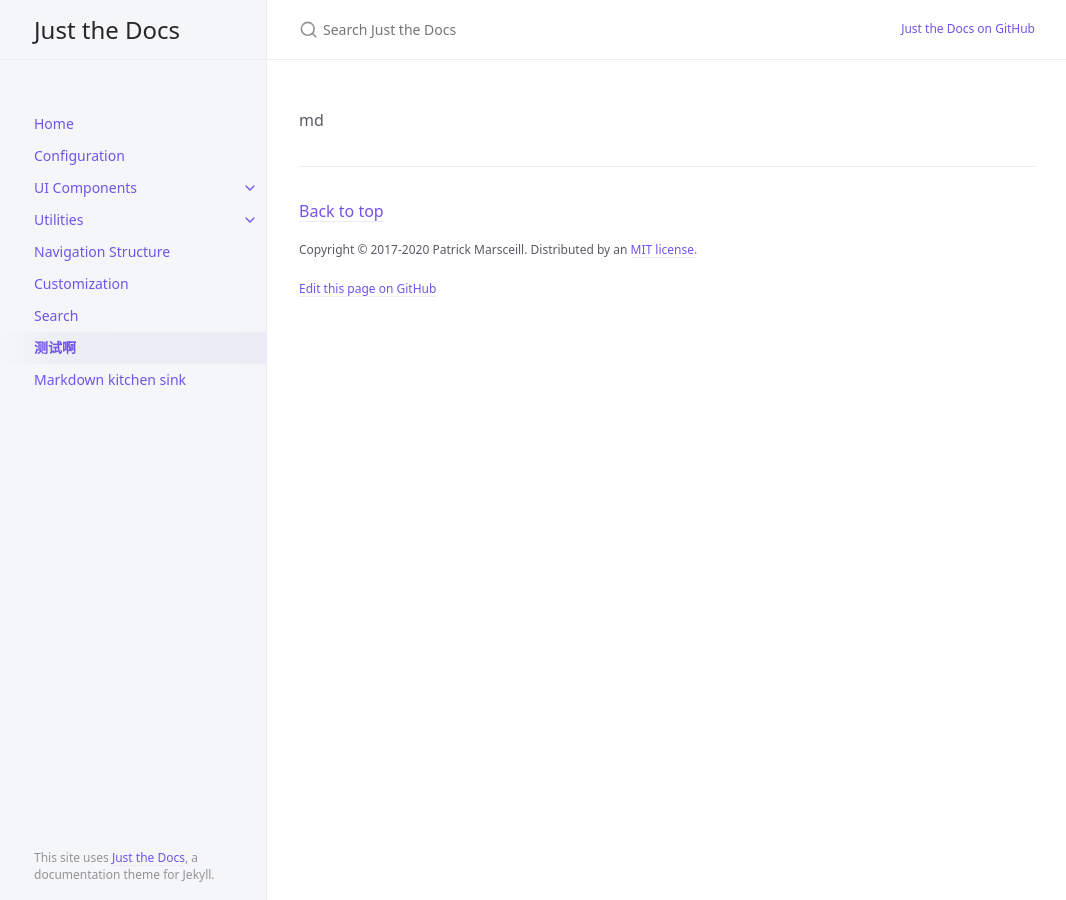
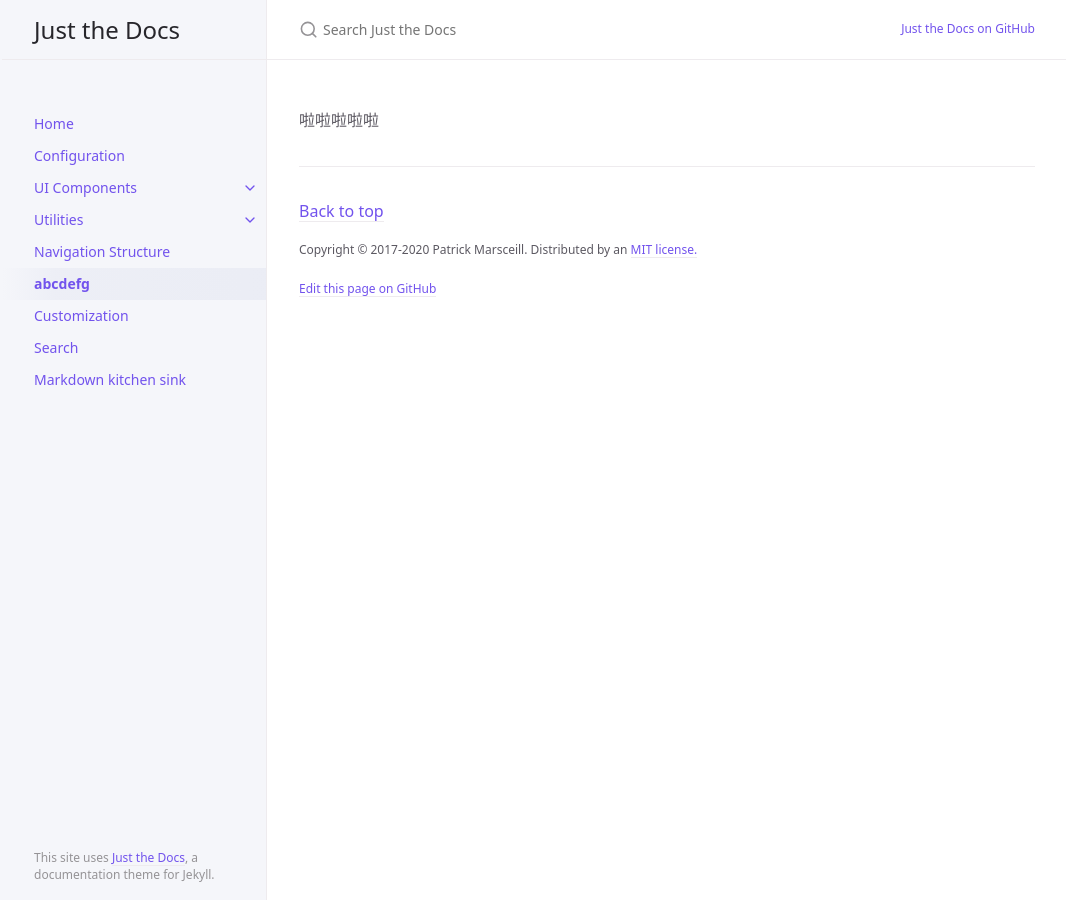
Before and after one commit to 1498047434/just-the-docs, a Jekyll site: the page built from docs/abc.md, in a window 1280 px wide. Shown: the whole page, without its empty margins (105-1171 px from the left). Built offline with Jekyll 4.4.1, drawn with Linux system fonts in a browser that asks for light colours.

Commit message:
Update abc.md

```diff
--- a/docs/abc.md
+++ b/docs/abc.md
@@ -1,6 +1,7 @@
 ---
 layout: default
-title: 测试啊
-nav_order: 9
+title: abcdefg
+nav_order: 6
 ---
-md
+
+啦啦啦啦啦
```
